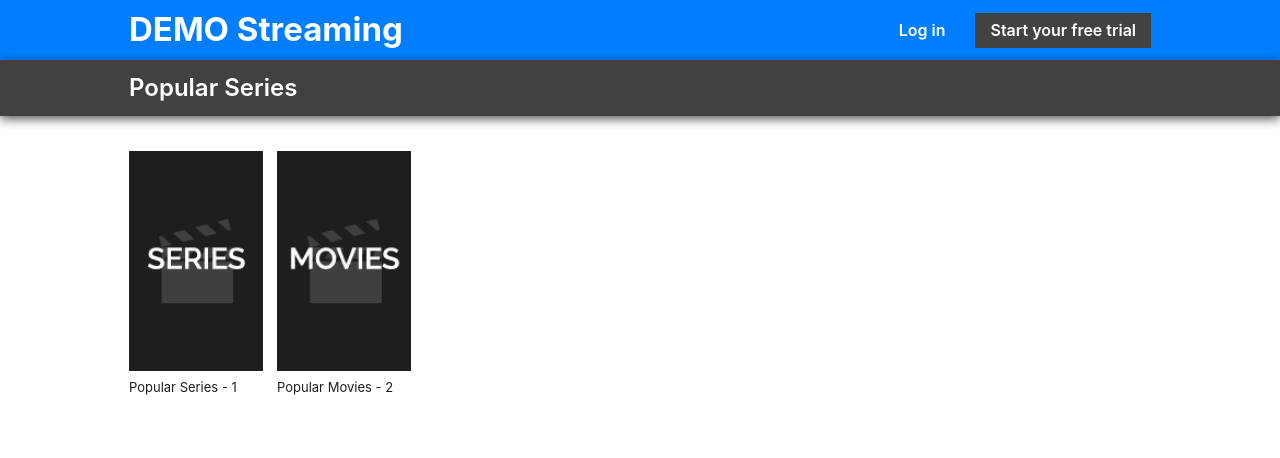
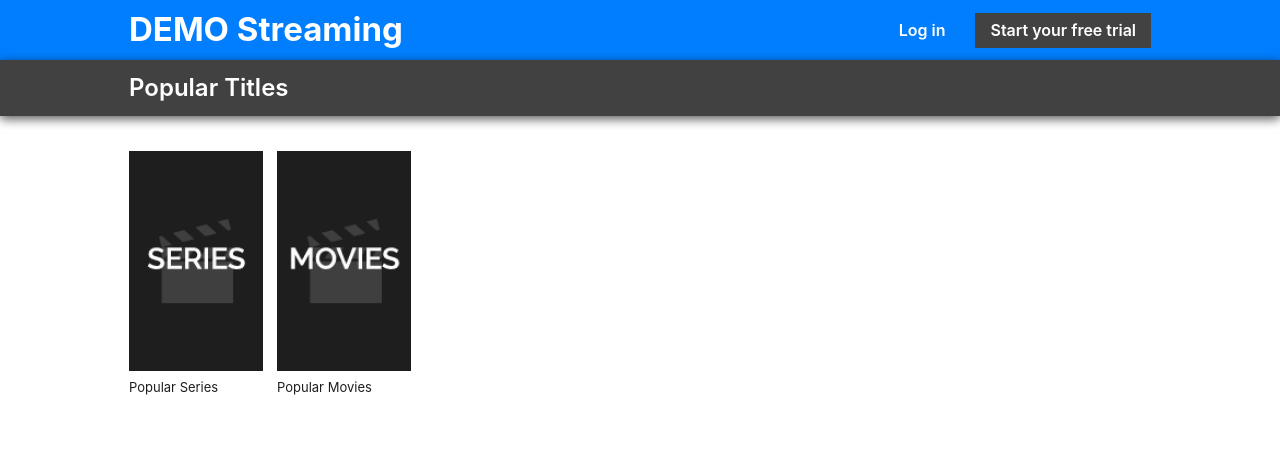
Before and after one commit to frkntplglu/frontend-exercise, a React (Create React App) app: page / in a window 1280 px wide. Shown: the top 458 px of the page. Built offline with nearby package versions, Linux system fonts and the light colour scheme; no server answers.

Commit message:
some ui changes and handle error screen

```diff
--- a/src/App.tsx
+++ b/src/App.tsx
@@ -25,6 +25,7 @@ function App() {
     <Router>
       <div className="App">
         <Header />
+        <main>
           <Switch>
             <Route path="/series">
               <Series />
@@ -36,6 +37,7 @@ function App() {
               <Home />
             </Route>
           </Switch>
+        </main>
         <Footer />
       </div>
     </Router>
--- a/src/api/api.ts
+++ b/src/api/api.ts
@@ -1,5 +1,5 @@
 import axios from "axios"
 
 export const movieAPI = axios.create({
-    baseURL: "http://localhost:3000/entries"
+    baseURL: "http://localhost:3000"
 })
--- a/src/components/Card/index.tsx
+++ b/src/components/Card/index.tsx
@@ -4,14 +4,13 @@ import "./card.scss"
 interface ICardProps{
     image: string;
     title: string;
-    releaseYear: number;
 }
 
-export const Card: FC<ICardProps> = ({image, title, releaseYear}) => {
+export const Card: FC<ICardProps> = ({image, title}) => {
     return (
         <div className="card">
             <div className="card-image"><img src={image} alt={title} /></div>
-            <div className="card-title">{title} - {releaseYear}</div>
+            <div className="card-title">{title}</div>
         </div>
     )
 }
--- a/src/components/Header/header.scss
+++ b/src/components/Header/header.scss
@@ -10,7 +10,10 @@
     }
     &-logo{
         font-size: 33px;
-        color: #fff;
+
+        a{
+            color: #fff;
+        }
     }
     &-menu{
         display: flex;
--- a/src/components/Header/index.tsx
+++ b/src/components/Header/index.tsx
@@ -1,11 +1,12 @@
 import React from 'react'
+import { Link } from 'react-router-dom'
 import "./header.scss"
 
 export const Header = () => {
     return (
         <header className="header">
             <div className="container">
-                <h1 className="header-logo">DEMO Streaming</h1>
+                <h1 className="header-logo"><Link to="/">DEMO Streaming</Link></h1>
                 <nav className="header-menu">
                     <a href="/" className="header-menu--item">Log in</a>
                     <a href="/" className="header-menu--item header-menu--item-bg">Start your free trial</a>
--- a/src/features/entry/entrySlice.ts
+++ b/src/features/entry/entrySlice.ts
@@ -29,7 +29,7 @@ const initialState: EntryState = {
 export const getEntries = createAsyncThunk(
   'entry/fetchEntry',
   async () => {
-    const response = await movieAPI.get("/");
+    const response = await movieAPI.get("/entries");
     const data = await response.data;
 
     return data;
@@ -52,13 +52,16 @@ export const entrySlice = createSlice({
       .addCase(getEntries.fulfilled, (state, action: PayloadAction<Entry[]>) => {
         state.status = 'idle';
         state.entries = action.payload
+      })
+      .addCase(getEntries.rejected, (state) => {
+        state.status = 'failed';
       });
   },
 });
 
 
 // For now create a selector for first 21 items in each programType
-export const selectMovies = (state: RootState) => state.entry.entries.filter(entry => entry.programType === "movie").slice(0,21);
-export const selectSeries = (state: RootState) => state.entry.entries.filter(entry => entry.programType === "series").slice(0,21);
+export const selectMovies = (state: RootState) => state.entry.entries.filter(entry => entry.programType === "movie" && entry.releaseYear >= 2010).slice(0,21);
+export const selectSeries = (state: RootState) => state.entry.entries.filter(entry => entry.programType === "series" && entry.releaseYear >= 2010).slice(0,21);
 export const selectStatus = (state: RootState) => state.entry.status;
 export default entrySlice.reducer;
--- a/src/pages/Home/index.tsx
+++ b/src/pages/Home/index.tsx
@@ -9,14 +9,14 @@ import { Link } from "react-router-dom"
 
 export const Home = () => {
     return (
-        <div>
-            <PageTitle title="Popular Series"  />
+        <>
+            <PageTitle title="Popular Titles"  />
             <div className="container">
             <CardList>
-                <Link to="series"><Card title="Popular Series" image={series} releaseYear={1} /></Link>
-                <Link to="movies"><Card title="Popular Movies" image={movies} releaseYear={2} /></Link>
+                <Link to="series"><Card title="Popular Series" image={series} /></Link>
+                <Link to="movies"><Card title="Popular Movies" image={movies} /></Link>
             </CardList>
             </div>
-        </div>
+        </>
     )
 }
--- a/src/pages/Movies/index.tsx
+++ b/src/pages/Movies/index.tsx
@@ -23,19 +23,19 @@ export const Movies = () => {
         setSortType(e.target.value.split("-")[1])
     }
 
-
     return (
-        <div>
+        <>
             <PageTitle title="Popular Movies"  />
             <div className="container">
                 <Sort onChange={handleSort} />
-            <CardList>
                 {
                     status === "loading" ? "Loading..." :
-                    sortByProperty(movies, sortField, sortType).map((movie: any)  => <Card key={movie.title} title={movie.title} image={movie.images["Poster Art"].url} releaseYear={movie.releaseYear} />)
+                    status === "failed" ? "Oops, something went wrong..." :
+                    <CardList>
+                        {sortByProperty(movies, sortField, sortType).map((movie: any)  => <Card key={movie.title} title={movie.title} image={movie.images["Poster Art"].url} />)}
+                    </CardList>
                 }
-            </CardList>
             </div>
-        </div>
+        </>
     )
 }
--- a/src/pages/Series/index.tsx
+++ b/src/pages/Series/index.tsx
@@ -20,17 +20,18 @@ export const Series = () => {
     }
 
     return (
-        <div>
+        <>
             <PageTitle title="Popular Series"  />
             <div className="container">
-            <Sort onChange={handleSort} />
-            <CardList>
+                <Sort onChange={handleSort} />
                 {
                     status === "loading" ? "Loading..." :
-                    sortByProperty(series, sortField, sortType).map((serie : any)  => <Card key={serie.title} title={serie.title} image={serie.images["Poster Art"].url} releaseYear={serie.releaseYear} />)
+                    status === "failed" ? "Oops, something went wrong..." :
+                    <CardList>
+                        {sortByProperty(series, sortField, sortType).map((movie: any)  => <Card key={movie.title} title={movie.title} image={movie.images["Poster Art"].url} />)}
+                    </CardList>
                 }
-            </CardList>
             </div>
-        </div>
+        </>
     )
 }
```
Lines whose indentation alone changed are shown as unchanged.
